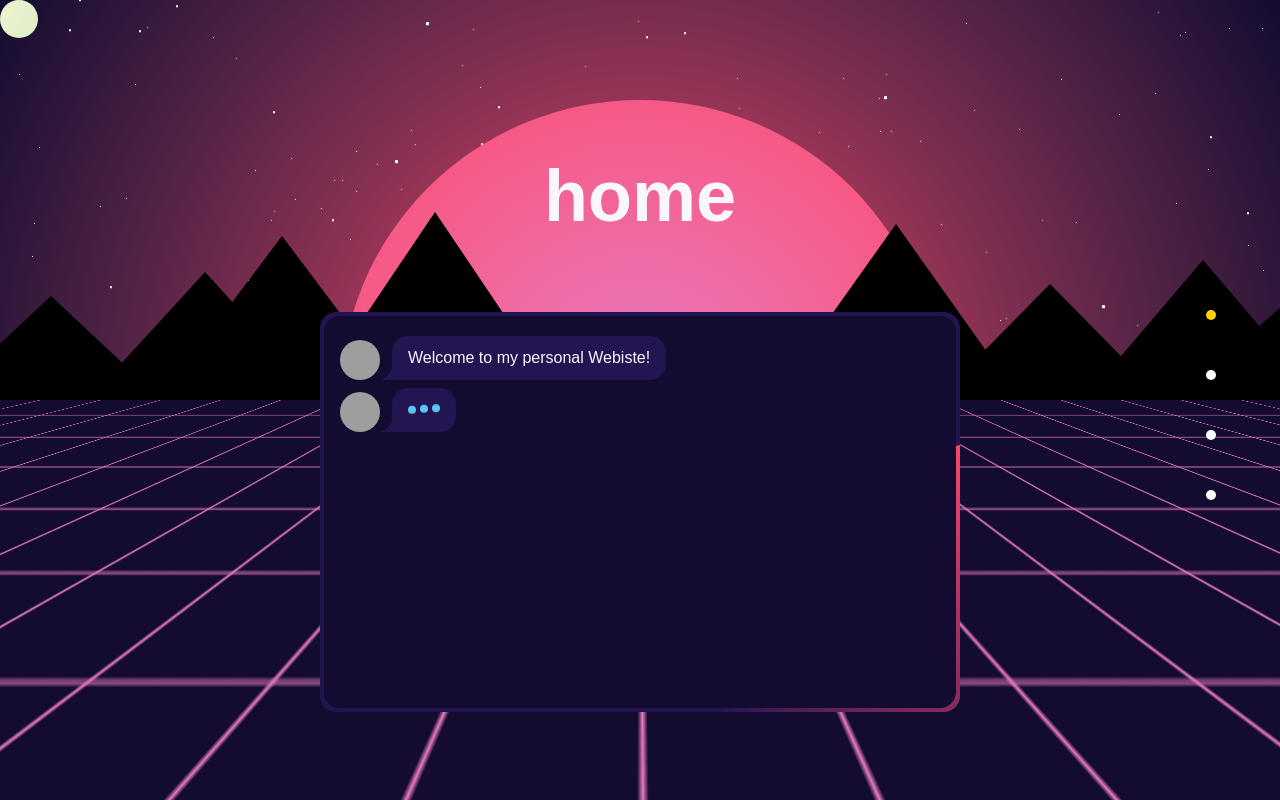
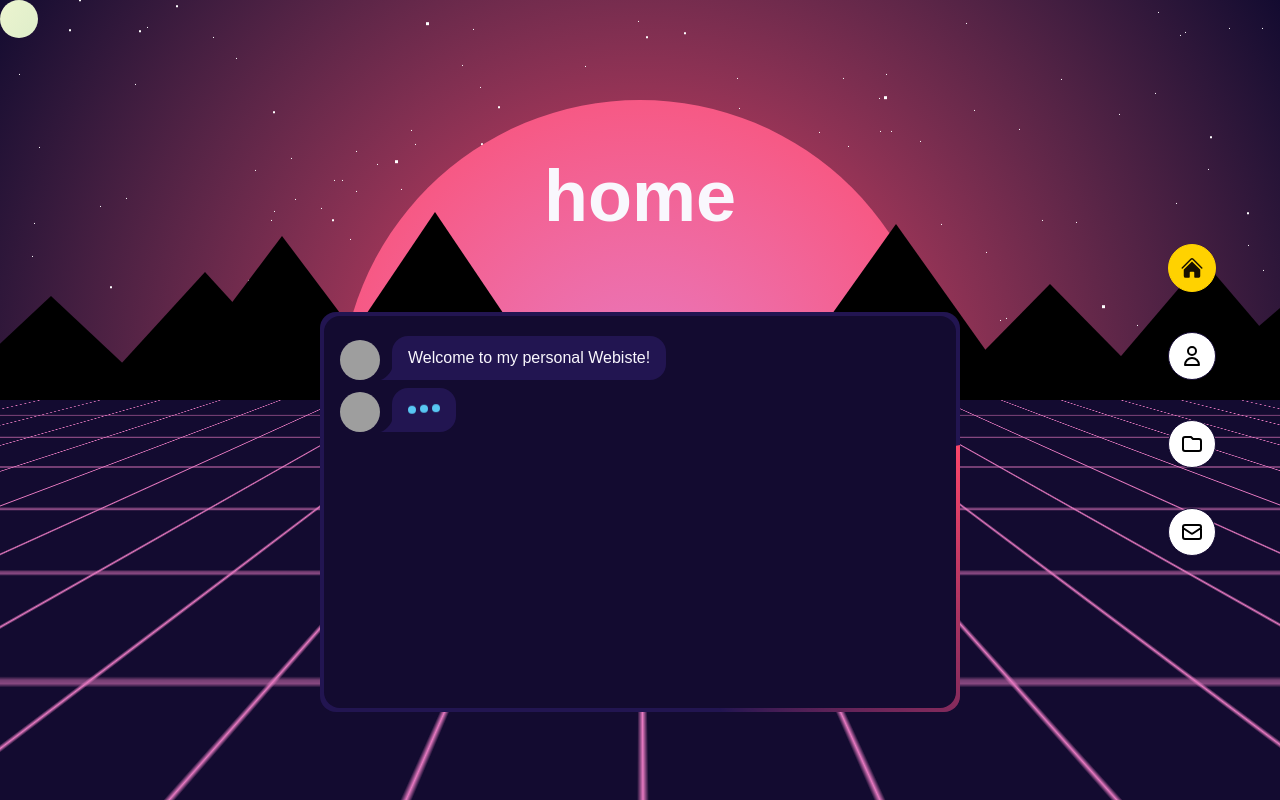
Before and after one commit to Lidzfreak3000/Portfolio, a React (Create React App) app: page / in a window 1280 px wide. Built offline with nearby package versions, Linux system fonts and the light colour scheme; grey boxes are pictures that could not be loaded; a web font is replaced by a local one.

Commit message:
Updated the Scroll indicator to have icons

```diff
--- a/package.json
+++ b/package.json
@@ -13,6 +13,7 @@
   "license": "ISC",
   "dependencies": {
     "@fullpage/react-fullpage": "^0.1.42",
+    "@tailwindcss/postcss": "^4.1.2",
     "framer-motion": "^12.5.0",
     "fullpage.js": "^4.0.25",
     "react": "^18.3.1",
--- a/src/components/scrollIndicator/ScrollIndicator.css
+++ b/src/components/scrollIndicator/ScrollIndicator.css
@@ -15,10 +15,7 @@
 }
 
 .scroll-indicator a::after {
-    content: "";
     position: absolute;
-    width: 10px;
-    height: 10px;
     border-radius: 50%;
     background: white;
 }
--- a/src/components/scrollIndicator/ScrollIndicator.js
+++ b/src/components/scrollIndicator/ScrollIndicator.js
@@ -2,13 +2,41 @@ import './ScrollIndicator.css'
 import React from 'react';
 
 function ScrollIndicator(props) {
+    const activeSectionBtn = "active btn btn-circle btn-soft btn-accent"
+    const inactiveSectionBtn = "inactive btn btn-circle btn-soft bg-white"
 
     return (
         <div className="scroll-indicator">
-            <a href="#home" className={props.visibileSection == "home" ? "active" : "inactive"}></a>
-            <a href="#about" className={props.visibileSection == "about" ? "active" : "inactive"}></a>
-            <a href="#projects" className={props.visibileSection == "projects" ? "active" : "inactive"}></a>
-            <a href="#contact" className={props.visibileSection == "contact" ? "active" : "inactive"}></a>
+            <a href="#home" className={props.visibileSection == "home" ? activeSectionBtn : inactiveSectionBtn}>
+                {props.visibileSection == "home" ? <svg xmlns="http://www.w3.org/2000/svg" viewBox="0 0 24 24" fill="currentColor" class="w-6 h-6">
+                    <path d="M11.47 3.84a.75.75 0 011.06 0l8.69 8.69a.75.75 0 101.06-1.06l-8.689-8.69a2.25 2.25 0 00-3.182 0l-8.69 8.69a.75.75 0 001.061 1.06l8.69-8.69z" />
+                    <path d="M12 5.432l8.159 8.159c.03.03.06.058.091.086v6.198c0 1.035-.84 1.875-1.875 1.875H15a.75.75 0 01-.75-.75v-4.5a.75.75 0 00-.75-.75h-3a.75.75 0 00-.75.75V21a.75.75 0 01-.75.75H5.625a1.875 1.875 0 01-1.875-1.875v-6.198a2.29 2.29 0 00.091-.086L12 5.43z" />
+                </svg> : <svg xmlns="http://www.w3.org/2000/svg" fill="none" viewBox="0 0 24 24" stroke="black" class="w-6 h-6">
+                    <path stroke-linecap="round" stroke-linejoin="round" stroke-width="2" d="M3 12l2-2m0 0l7-7 7 7M5 10v10a1 1 0 001 1h3m10-11l2 2m-2-2v10a1 1 0 01-1 1h-3m-6 0a1 1 0 001-1v-4a1 1 0 011-1h2a1 1 0 011 1v4a1 1 0 001 1m-6 0h6" />
+                </svg>}
+            </a>
+            <a href="#about" className={props.visibileSection == "about" ? activeSectionBtn : inactiveSectionBtn}>
+                {props.visibileSection == "about" ? <svg xmlns="http://www.w3.org/2000/svg" viewBox="0 0 24 24" fill="currentColor" class="w-6 h-6">
+                    <path fill-rule="evenodd" d="M7.5 6a4.5 4.5 0 119 0 4.5 4.5 0 01-9 0zM3.751 20.105a8.25 8.25 0 0116.498 0 .75.75 0 01-.437.695A18.683 18.683 0 0112 22.5c-2.786 0-5.433-.608-7.812-1.7a.75.75 0 01-.437-.695z" clip-rule="evenodd" />
+                </svg> : <svg xmlns="http://www.w3.org/2000/svg" fill="none" viewBox="0 0 24 24" stroke="black" class="w-6 h-6">
+                    <path stroke-linecap="round" stroke-linejoin="round" stroke-width="2" d="M16 7a4 4 0 11-8 0 4 4 0 018 0zM12 14a7 7 0 00-7 7h14a7 7 0 00-7-7z" />
+                </svg>}
+            </a>
+            <a href="#projects" className={props.visibileSection == "projects" ? activeSectionBtn : inactiveSectionBtn}>
+                {props.visibileSection == "projects" ? <svg xmlns="http://www.w3.org/2000/svg" viewBox="0 0 24 24" fill="currentColor" class="w-6 h-6">
+                    <path d="M19.5 21a3 3 0 003-3v-4.5a3 3 0 00-3-3h-15a3 3 0 00-3 3V18a3 3 0 003 3h15zM1.5 10.146V6a3 3 0 013-3h5.379a2.25 2.25 0 011.59.659l2.122 2.121c.14.141.331.22.53.22H19.5a3 3 0 013 3v1.146A4.483 4.483 0 0019.5 9h-15a4.483 4.483 0 00-3 1.146z" />
+                </svg> : <svg xmlns="http://www.w3.org/2000/svg" fill="none" viewBox="0 0 24 24" stroke="black" class="w-6 h-6">
+                    <path stroke-linecap="round" stroke-linejoin="round" stroke-width="2" d="M3 7v10a2 2 0 002 2h14a2 2 0 002-2V9a2 2 0 00-2-2h-6l-2-2H5a2 2 0 00-2 2z" />
+                </svg>}
+            </a>
+            <a href="#contact" className={props.visibileSection == "contact" ? activeSectionBtn : inactiveSectionBtn}>
+                {props.visibileSection == "contact" ? <svg xmlns="http://www.w3.org/2000/svg" viewBox="0 0 24 24" fill="currentColor" class="w-6 h-6">
+                    <path d="M1.5 8.67v8.58a3 3 0 003 3h15a3 3 0 003-3V8.67l-8.928 5.493a3 3 0 01-3.144 0L1.5 8.67z" />
+                    <path d="M22.5 6.908V6.75a3 3 0 00-3-3h-15a3 3 0 00-3 3v.158l9.714 5.978a1.5 1.5 0 001.572 0L22.5 6.908z" />
+                </svg> : <svg xmlns="http://www.w3.org/2000/svg" fill="none" viewBox="0 0 24 24" stroke="black" class="w-6 h-6">
+                    <path stroke-linecap="round" stroke-linejoin="round" stroke-width="2" d="M3 8l7.89 5.26a2 2 0 002.22 0L21 8M5 19h14a2 2 0 002-2V7a2 2 0 00-2-2H5a2 2 0 00-2 2v10a2 2 0 002 2z" />
+                </svg>}
+            </a>
         </div>
     );
 }
```
Also changed, not shown: 1 other file (tests, documents, lock files or other folders).
